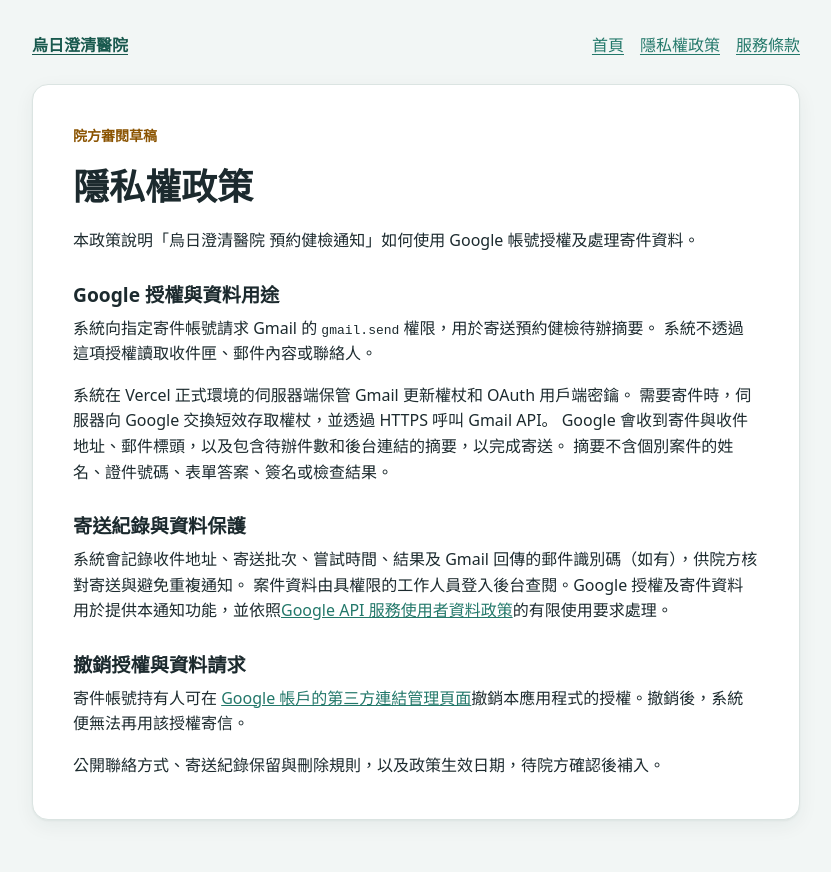
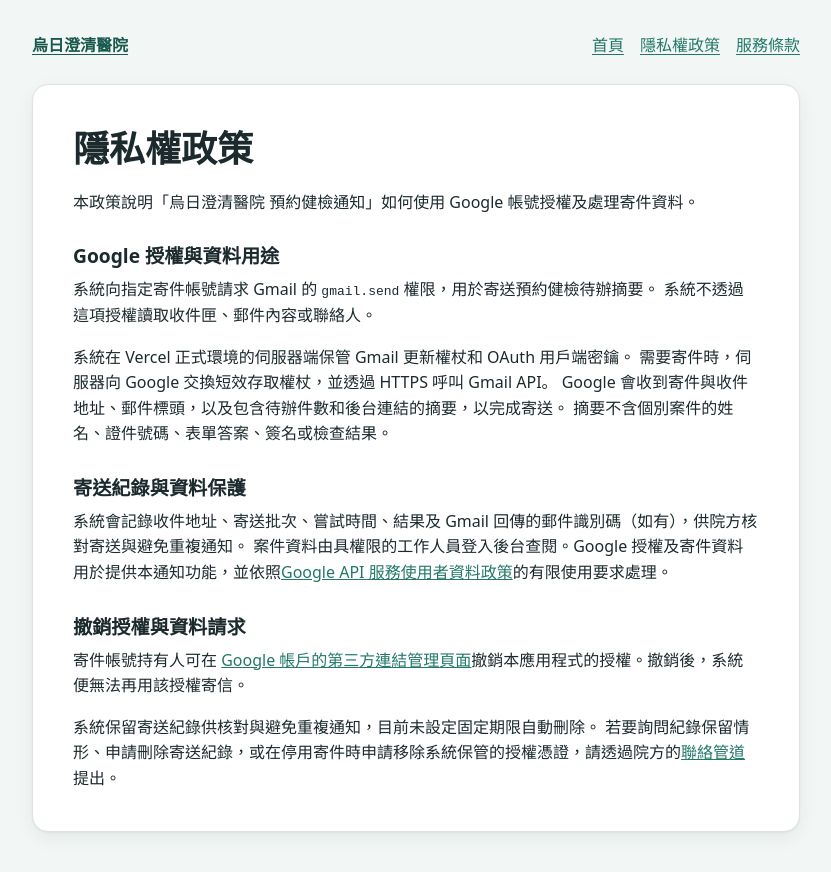
Before and after one commit to allpower0725/Healthcare, a Next.js app: page /appointment-notices/privacy in a window 1280 px wide. Shown: the top 872 px of the page, without its empty margins (224-1055 px from the left). Built offline with nearby package versions, Linux system fonts and the light colour scheme.

Commit message:
隱私權政策修正

```diff
--- a/src/app/appointment-notices/layout.tsx
+++ b/src/app/appointment-notices/layout.tsx
@@ -1,6 +1,5 @@
 import type { Metadata } from 'next';
 import Link from 'next/link';
-import { notFound } from 'next/navigation';
 import type { ReactNode } from 'react';
 import styles from './notice-pages.module.css';
 
@@ -12,9 +11,6 @@ export const metadata: Metadata = {
 };
 
 export default function AppointmentNoticeLayout({ children }: { children: ReactNode }) {
-  // 院方核准並補齊聯絡與資料保留資訊後，才開放這些頁面。
-  if (process.env.NODE_ENV !== 'development') notFound();
-
   return (
     <div className={styles.shell}>
       <header className={styles.header}>
@@ -25,10 +21,7 @@ export default function AppointmentNoticeLayout({ children }: { children: ReactN
           <Link href="/appointment-notices/terms">服務條款</Link>
         </nav>
       </header>
-      <main className={styles.content}>
-        <p className={styles.draft}>院方審閱草稿</p>
-        {children}
-      </main>
+      <main className={styles.content}>{children}</main>
     </div>
   );
 }
--- a/src/app/appointment-notices/notice-pages.module.css
+++ b/src/app/appointment-notices/notice-pages.module.css
@@ -57,9 +57,3 @@
 .content p:last-child {
   margin-bottom: 0;
 }
-
-.draft {
-  color: var(--staff);
-  font-size: 0.875rem;
-  font-weight: 700;
-}
--- a/src/app/appointment-notices/privacy/page.tsx
+++ b/src/app/appointment-notices/privacy/page.tsx
@@ -30,7 +30,11 @@ export default function AppointmentNoticePrivacyPage() {
         寄件帳號持有人可在 <a href="https://myaccount.google.com/connections">Google 帳戶的第三方連結管理頁面</a>
         撤銷本應用程式的授權。撤銷後，系統便無法再用該授權寄信。
       </p>
-      <p>公開聯絡方式、寄送紀錄保留與刪除規則，以及政策生效日期，待院方確認後補入。</p>
+      <p>
+        系統保留寄送紀錄供核對與避免重複通知，目前未設定固定期限自動刪除。
+        若要詢問紀錄保留情形、申請刪除寄送紀錄，或在停用寄件時申請移除系統保管的授權憑證，請透過院方的
+        <a href="https://www.wjcch.com.tw/contact">聯絡管道</a>提出。
+      </p>
     </>
   );
 }
```
